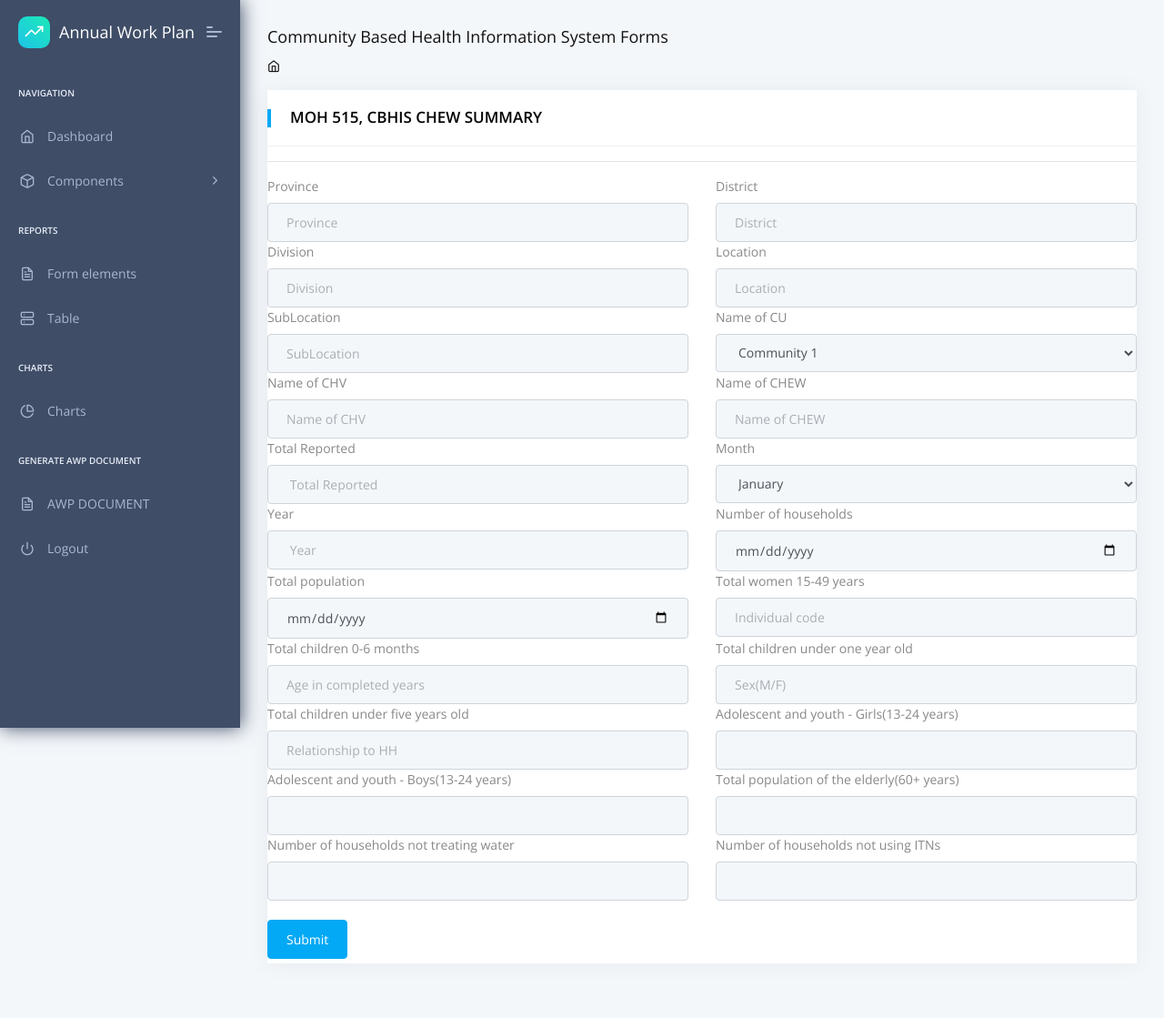
After one commit to ian-njuguna11/AWP_kabarak, a Flask app: page /cbhis.html in a window 1280 px wide. The commit adds this page. Shown: the whole page at 91% size. Run offline with Flask 2, Linux system fonts and the light colour scheme; the visitor is signed in with stand-in values (Sample User, id 1); some libraries are stand-ins or nearby versions.

Commit message:
changes on cbhis

```diff
--- a/app/base/templates/includes/sidebar.html
+++ b/app/base/templates/includes/sidebar.html
@@ -31,7 +31,7 @@
 <!--                            <li class=""><a href="/ui-breadcrumb-pagination.html" class="">level IV & V</a></li>-->
 <!--                            <li class=""><a href="/ui-collapse.html" class="">Collapse</a></li>-->
                             <li class=""><a href="/ui-forms.html" class="">Community unit</a></li>
-                            <li class=""><a href="/ui-tabs.html" class="">Primary Health Care Facility</a></li>
+                            <li class=""><a href="/cbhis.html" class="">Primary Health Care Facility</a></li>
                             <li class=""><a href="/ui-tabs.html" class="">Level IV & V</a></li>
 <!--                            <li class=""><a href="/ui-typography.html" class="">LEVEL TWO&THREE</a></li>-->
 <!--                            <li class=""><a href="/ui-icons.html" class="">LEVEL FOUR&FIVE<span class="pcoded-badge label label-danger">NEW</span></a></li>-->
--- /dev/null
+++ b/app/home/templates/cbhis.html
@@ -0,0 +1,182 @@
+{% extends "layouts/base.html" %}
+
+{% block title %} UI Forms {% endblock %}
+
+<!-- Specific CSS goes HERE -->
+{% block stylesheets %}{% endblock stylesheets %}
+
+{% block content %}
+
+        <div class="pcoded-content">
+            <div class="pcoded-inner-content">
+                <!-- [ breadcrumb ] start -->
+                <div class="page-header">
+                    <div class="page-block">
+                        <div class="row align-items-center">
+                            <div class="col-md-12">
+                                <div class="page-header-title">
+                                    <h5 class="m-b-10">Community Based Health Information System Forms</h5>
+                                </div>
+                                <ul class="breadcrumb">
+                                    <li class="breadcrumb-item"><a href="/"><i class="feather icon-home"></i></a></li>
+        <!--                            <li class="breadcrumb-item"><a href="javascript:">Form Componants</a></li>-->
+        <!--                            <li class="breadcrumb-item"><a href="javascript:">Form Elements</a></li>-->
+                                </ul>
+                            </div>
+                        </div>
+                    </div>
+                </div>
+                <!-- [ breadcrumb ] end -->
+                <div class="main-body">
+                    <div class="page-wrapper">
+                        <!-- [ Main Content ] start -->
+                        <div class="row">
+                            <div class="col-md-12">
+                                <div class="card">
+                                    <div class="card-header">
+                                        <h5 class="card-title"><b>MOH 515, CBHIS CHEW SUMMARY  </b></h5>
+                                    </div>
+
+                                    <hr>
+                            <form class="row g-3 ">
+                                    <div class="col-md-6">
+                                        <label for="Province" class="form-label">Province</label>
+                                        <input type="text" class="form-control" id="Province" placeholder="Province">
+                                    </div>
+                                    <div class="col-md-6">
+                                        <label for="District" class="form-label">District</label>
+                                        <input type="text" class="form-control" id="District" placeholder="District">
+                                    </div>
+                                    <div class="col-md-6">
+                                        <label for="Division" class="form-label">Division</label>
+                                        <input type="text" class="form-control" id="Division" placeholder="Division">
+                                    </div>
+                                    <div class="col-md-6">
+                                        <label for="Location" class="form-label">Location</label>
+                                        <input type="text" class="form-control" id="Location" placeholder="Location">
+                                    </div>
+                                    <div class="col-md-6">
+                                        <label for="SubLocation" class="form-label">SubLocation</label>
+                                        <input type="text" class="form-control" id="SubLocation" placeholder="SubLocation">
+                                    </div>
+                                    <div class="col-md-6">
+                                        <label for="Name_of_CU" class="form-label">Name of CU</label>
+                                        <select class="form-control" id="Name_of_CU" name="Name_of_CU" required>
+                                                    <option value="Community 1">Community 1</option>
+                                                    <option value="Community 2">Community 2</option>
+                                                    <option value="Community 3">Community 3</option>
+                                                    <option value="Community 4">Community 4</option>
+                                                    <option value="Community 5">Community 5</option>
+                                                    <option value="Community 6">Community 6</option>
+                                        </select>
+                                    </div>
+                                    <div class="col-md-6">
+                                        <label for="Name_of_CHV" class="form-label">Name of CHV</label>
+                                        <input type="text" class="form-control" id="Name_of_CHV" placeholder="Name of CHV">
+                                    </div>
+                                    <div class="col-md-6">
+                                        <label for="Name_of_CHEW" class="form-label">Name of CHEW</label>
+                                        <input type="text" class="form-control" id="Name_of_CHEW" placeholder="Name of CHEW">
+                                    </div>
+                                    <div class="col-md-6">
+                                        <label for="Total_Reported" class="form-label">Total Reported</label>
+                                        <input type="text" class="form-control" id="Total_Reported" placeholder=" Total Reported ">
+                                    </div>
+                                    <div class="col-md-6">
+                                        <label for="Month" class="form-label">Month</label>
+                                        <select class="form-control" id="Month" name="Month" required>
+                                                    <option value="January">January</option>
+                                                    <option value="February">February </option>
+                                                    <option value="March"> March </option>
+                                                    <option value="April"> April </option>
+                                                    <option value="May"> May </option>
+                                                    <option value="June"> June</option>
+                                                    <option value="July">July </option>
+                                                    <option value="August"> August </option>
+                                                    <option value="September"> September </option>
+                                                    <option value="October"> October </option>
+                                                    <option value="November"> November</option>
+                                                    <option value="December"> December</option>
+                                        </select>
+                                    </div>
+                                    <div class="col-md-6">
+                                        <label for="Year" class="form-label">Year </label>
+                                        <input type="number" class="form-control" id="Year" placeholder=" Year">
+                                    </div>
+
+                                    <hr>
+                                    <br>
+                                    <div class="col-md-6">
+                                                <label for="Number_of_households">Number of households</label>
+                                                <input type="date" class="form-control" id="Number_of_households" placeholder="Date of Collection">
+                                             </div>
+
+                                             <div class="col-md-6">
+                                                <label for="Total_population">Total population</label>
+                                                <input type="date" class="form-control" id="Total_population" name="Total_population" placeholder="date of death">
+                                            </div>
+                                             <div class="col-md-6">
+                                                <label for="Total_women_15-49_years">Total women 15-49 years</label>
+                                                <input type="text" class="form-control" id="Total_women_15-49_years" name="Total_women_15-49_years" placeholder="Individual code">
+                                            </div>
+                                             <div class="col-md-6">
+                                                <label for="Total_children_0-6_months">Total children 0-6 months</label>
+                                                <input type="text" class="form-control" id="Total_children_0-6_months" name="Total_children_0-6_months" placeholder="Age in completed years">
+                                            </div>
+                                            <div class="col-md-6">
+                                                <label for="Total_children_under_one_year_old">Total children under one year old </label>
+                                                <input type="text" class="form-control" id="Total_children_under_one_year_old" name="Total_children_under_one_year_old" placeholder="Sex(M/F)">
+                                            </div>
+                                             <div class="col-md-6">
+                                                <label for="Total_children_under_five_years_old">Total children under five years old</label>
+                                                <input type="text" class="form-control" id="Total_children_under_five_years_old" name="Total_children_under_five_years_old" placeholder="Relationship to HH">
+                                            </div>
+                                             <div class="col-md-6">
+                                                <label for="Adolescent_and_youth_Girls(13-24 years)">Adolescent and youth - Girls(13-24 years) </label>
+                                                 <input class="form-control" id="Adolescent_and_youth_Girls(13-24 years)" name="Adolescent_and_youth_Girls(13-24 years)" required>
+
+                                            </div>
+                                            <div class="col-md-6">
+                                                <label for="Adolescent_and_youth_Boys(13-24 years)">Adolescent and youth - Boys(13-24 years) </label>
+                                                <input class="form-control" id="Adolescent_and_youth_Boys(13-24 years)" name="Adolescent_and_youth_Boys(13-24 years)" required>
+
+                                            </div>
+                                            <div class="col-md-6">
+                                                <label for="Total_population_of_the_elderly(60+ years)">Total population of the elderly(60+ years)</label>
+                                                <input class="form-control" id="Total_population_of_the_elderly(60+ years)" name="Total_population_of_the_elderly(60+ years)" required>
+
+                                            </div>
+                                            <div class="col-md-6">
+                                                <label for="Number_of_households_not_treating_water">Number of households not treating water</label>
+                                                <input class="form-control" id="Number_of_households_not_treating_water" name="Number_of_households_not_treating_water" required>
+
+                                            </div>
+                                            <div class="col-md-6">
+                                                <label for="Number_of_households_not_using_ITNs">Number of households not using ITNs</label>
+                                                <input class="form-control" id="Number_of_households_not_using_ITNs" name="Number_of_households_not_using_ITNs" required>
+
+                                                <br>
+
+                                            </div>
+
+                                            <div class="col-12">
+                                                <button type="submit" class="btn btn-primary">Submit</button>
+                                            </div>
+                                </form>
+                                </div>
+                            </div>
+                        </div>
+                    </div>
+                </div>
+            </div>
+        </div>
+
+
+
+
+
+
+{% endblock content %}
+
+<!-- Specific Page JS goes HERE  -->
+{% block javascripts %}{% endblock javascripts %}
```
Also changed, not shown: app/home/templates/ui-forms.html (+5 -5 lines).
